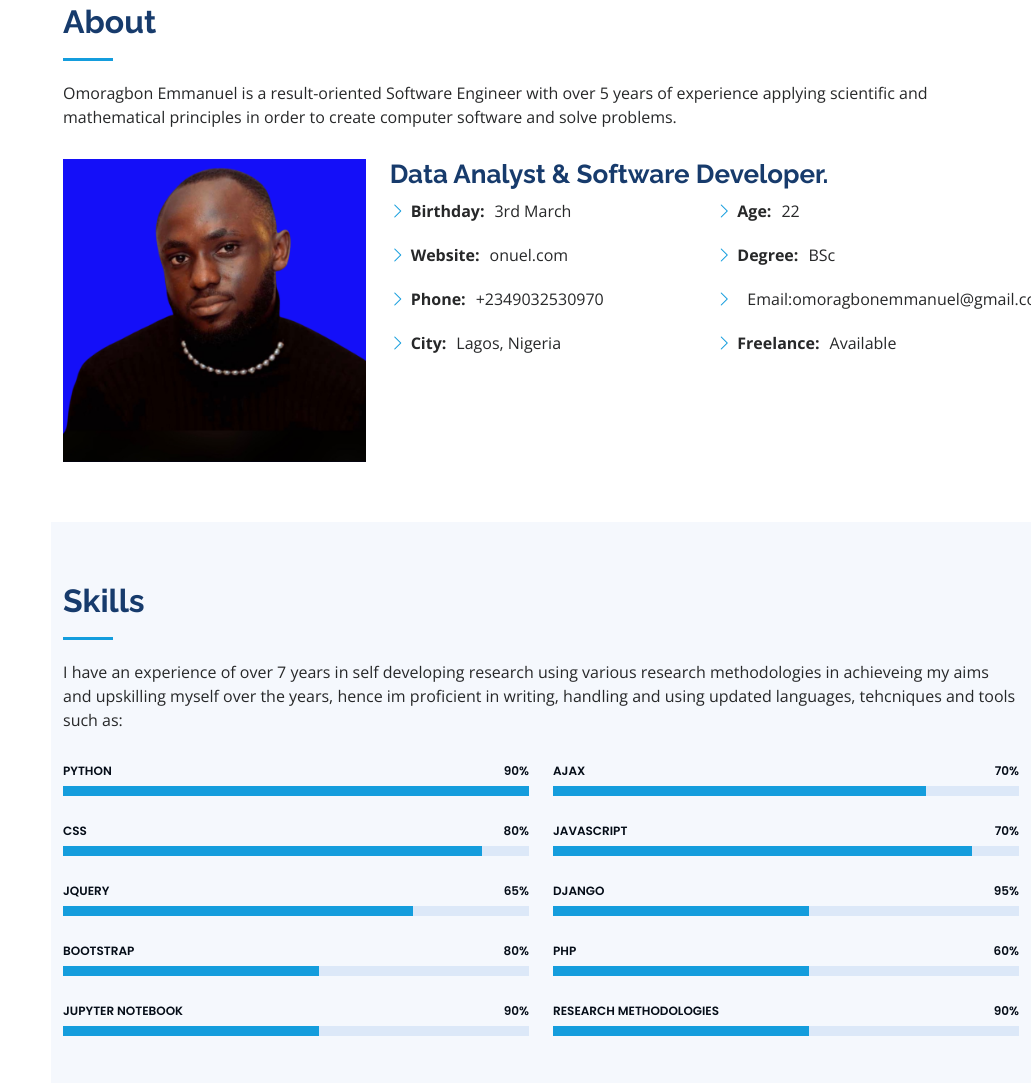
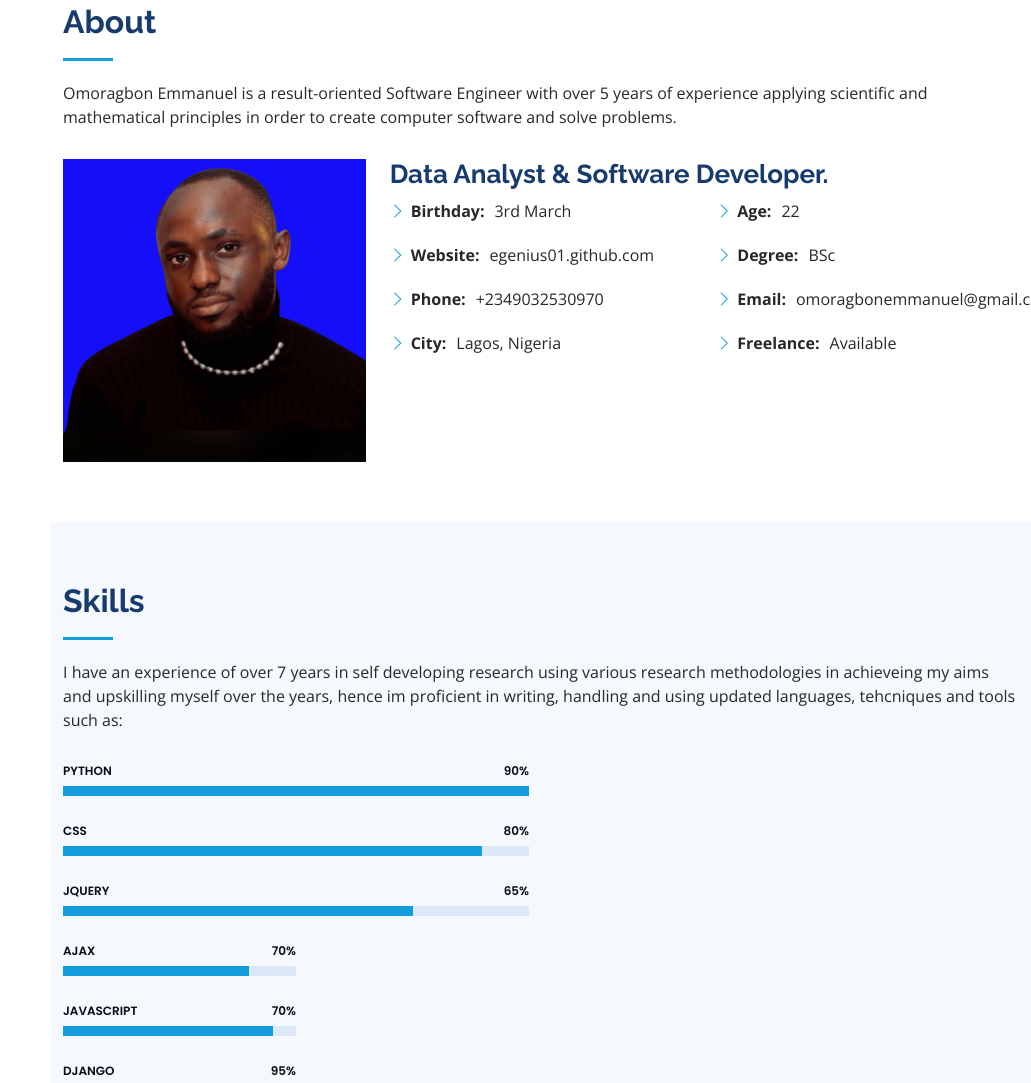
Before and after one commit to egenius01/egenius01.github.io, a plain HTML site: page index.html in a window 1280 px wide. Shown: the part 857-1940 px from the top of the page, without its empty margins (249-1280 px from the left). Drawn offline with nearby package versions, Linux system fonts and the light colour scheme.

Commit message:
Update index.html

```diff
--- a/index.html
+++ b/index.html
@@ -98,7 +98,7 @@
               <div class="col-lg-6">
                 <ul>
                   <li><i class="bi bi-chevron-right"></i> <strong>Birthday:</strong> <span>3rd March</span></li>
-                  <li><i class="bi bi-chevron-right"></i> <strong>Website:</strong> <span>onuel.com</span></li>
+                  <li><i class="bi bi-chevron-right"></i> <strong>Website:</strong> <span>egenius01.github.com</span></li>
                   <li><i class="bi bi-chevron-right"></i> <strong>Phone:</strong> <span>+2349032530970</span></li>
                   <li><i class="bi bi-chevron-right"></i> <strong>City:</strong> <span>Lagos, Nigeria</span></li>
                 </ul>
@@ -107,7 +107,7 @@
                 <ul>
                   <li><i class="bi bi-chevron-right"></i> <strong>Age:</strong> <span>22</span></li>
                   <li><i class="bi bi-chevron-right"></i> <strong>Degree:</strong> <span>BSc</span></li>
-                  <li><i class="bi bi-chevron-right"></i> <strong></strong>Email:</strong> <span>omoragbonemmanuel@gmail.com</span></li>
+                  <li><i class="bi bi-chevron-right"></i> <strong>Email:</strong> <span>omoragbonemmanuel@gmail.com</span></li>
                   <li><i class="bi bi-chevron-right"></i> <strong>Freelance:</strong> <span>Available</span></li>
                 </ul>
               </div>
@@ -203,8 +203,6 @@
               </div>
             </div>
 
-          </div>
-
           <div class="col-lg-6" data-aos="fade-up" data-aos-delay="100">
 
             <div class="progress">
@@ -238,6 +236,7 @@
                 <div class="progress-bar" role="progressbar" aria-valuenow="55" aria-valuemin="0" aria-valuemax="100"></div>
               </div>
             </div>
+
             <div class="progress">
               <span class="skill">Jupyter Notebook <i class="val">90%</i></span>
               <div class="progress-bar-wrap">
@@ -258,6 +257,7 @@
             <div class="progress-bar-wrap">
               <div class="progress-bar" role="progressbar" aria-valuenow="55" aria-valuemin="0" aria-valuemax="100"></div>
             </div>
+          </div>
           </div>
           </div>
 
```
